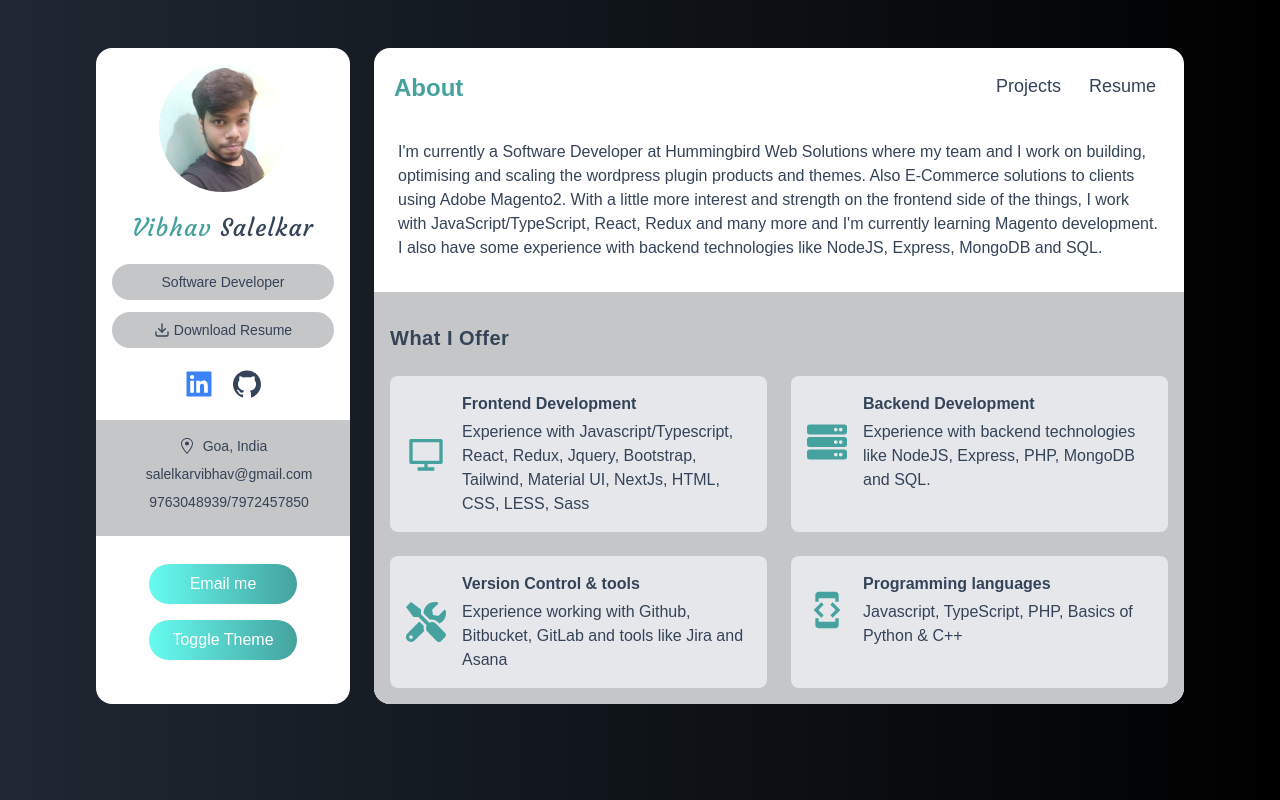
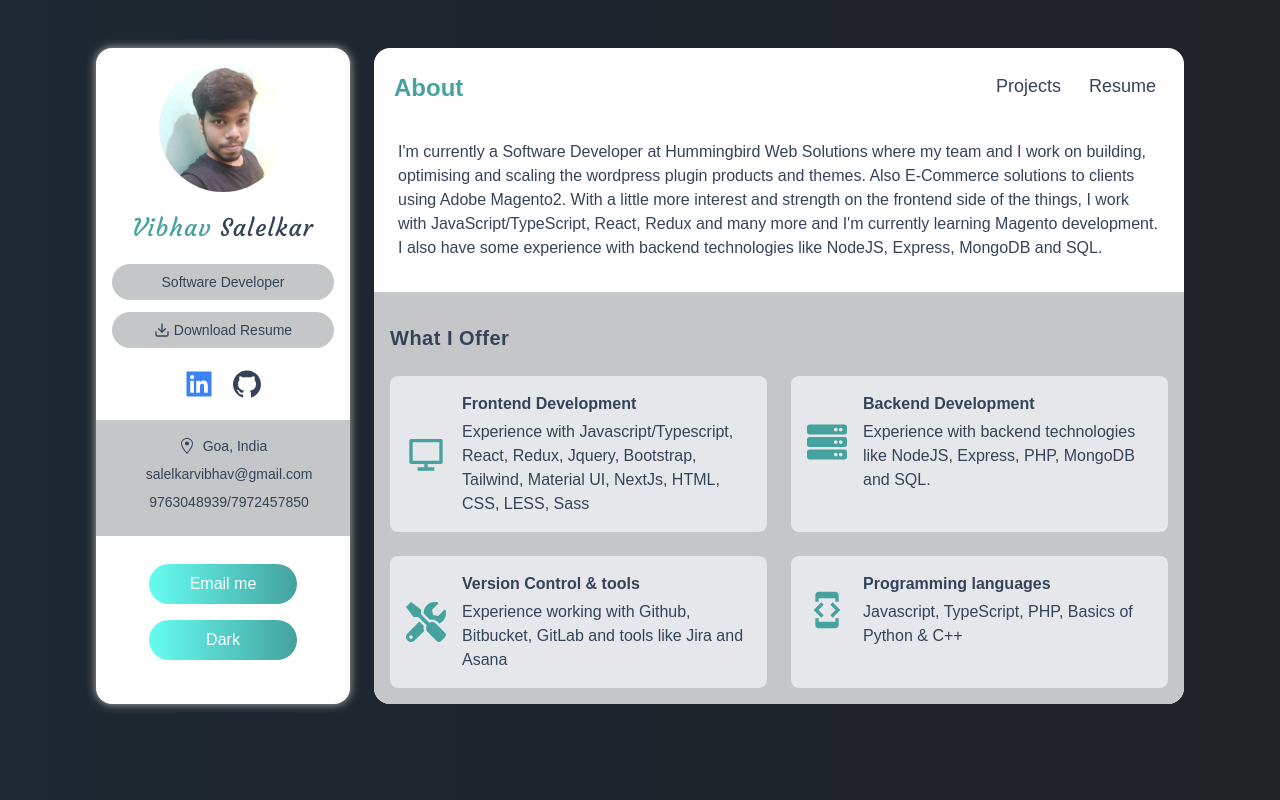
Before and after one commit to Vibhav-Salelkar/personal-portfolio, a Next.js app: page / in a window 1280 px wide. Built offline with nearby package versions, Linux system fonts and the light colour scheme.

Commit message:
feat: light/dark theme functionality

```diff
--- a/components/ExperienceCard/EdExperienceCard.tsx
+++ b/components/ExperienceCard/EdExperienceCard.tsx
@@ -5,11 +5,11 @@ const ExperienceCard: FunctionComponent<{
   experience: IExperience;
 }> = ({ experience: { title, subtitle, score } }) => {
   return (
-    <div className="mb-6 bg-gray-100">
+    <div className="mb-6 bg-gray-100 dark:bg-dark-200">
       <div className="px-4 py-3">
         <h5 className="my-2 font-bold text-md">{title}</h5>
         <p className="font-semibold text-blue-400 text-md ">{subtitle}</p>
-        <p className="mt-1 text-sm text-gray-600">{score}</p>
+        <p className="mt-1 text-sm text-gray-600 dark:text-gray-300">{score}</p>
       </div>
     </div>
   );
--- a/components/ExperienceCard/WorkExperienceCard.tsx
+++ b/components/ExperienceCard/WorkExperienceCard.tsx
@@ -5,7 +5,7 @@ const WorkExperienceCard: FunctionComponent<{
   experience: IWorkExperience;
 }> = ({ experience: { title, subtitle, url, tenure, about } }) => {
   return (
-    <div className="mb-6 bg-gray-100">
+    <div className="mb-6 bg-gray-100 dark:bg-dark-200">
       <div className="px-4 py-3">
         <h5 className="my-2 font-bold text-md">{title}</h5>
         <a
@@ -15,7 +15,7 @@ const WorkExperienceCard: FunctionComponent<{
         >
           {subtitle}
         </a>
-        <p className="mt-1 text-sm text-gray-600">{tenure}</p>
+        <p className="mt-1 text-sm text-gray-600 dark:text-gray-300">{tenure}</p>
         <p className="mt-3 text-sm">{about}</p>
       </div>
     </div>
--- a/components/Sidebar/About/About.tsx
+++ b/components/Sidebar/About/About.tsx
@@ -6,11 +6,11 @@ export default function About() {
       <h3 className="my-5 text-2xl font-medium tracking-wider target font-Courgette">
         <span className="text-vstext2">Vibhav</span> Salelkar
       </h3>
-      <p className="px-2 py-2 my-3 text-sm rounded-full bg-vspanel">
+      <p className="px-2 py-2 my-3 text-sm rounded-full bg-vspanel dark:bg-dark-200">
         Software Developer
       </p>
       <a
-        className="flex items-center justify-center px-2 py-2 my-3 text-sm rounded-full bg-vspanel"
+        className="flex items-center justify-center px-2 py-2 my-3 text-sm rounded-full bg-vspanel dark:bg-dark-200"
         href=""
         download=""
       >
--- a/components/Sidebar/Contact/Contact.tsx
+++ b/components/Sidebar/Contact/Contact.tsx
@@ -13,7 +13,7 @@ export default function Contact() {
         </a>
       </div>
       <div
-        className="py-4 my-5 text-sm bg-vspanel"
+        className="py-4 my-5 text-sm bg-vspanel dark:bg-dark-200"
         style={{ marginLeft: "-1rem", marginRight: "-1rem" }}
       >
         <div className="flex items-center justify-center space-x-2">
--- a/components/Sidebar/Sidebar.tsx
+++ b/components/Sidebar/Sidebar.tsx
@@ -2,11 +2,21 @@ import Button from "../Button/Button";
 import Avatar from "./Avatar/Avatar";
 import Contact from "./Contact/Contact";
 import About from "./About/About";
+import {useTheme} from "next-themes";
+import { useState } from "react";
 
 const Sidebar = () => {
 
+  const [mode, setMode] =useState('Dark');
+  const {theme, setTheme} = useTheme();
+
   const emailOnClick = () => {
     window.open("mailto: salelkarvibhav@gmail.com")
+  }
+
+  const handleToggle = () => {
+    setTheme(theme==='light'?'dark':'light');
+    setMode(mode==='Light'? 'Dark' : 'Light');
   }
 
   return (
@@ -15,7 +25,7 @@ const Sidebar = () => {
       <About/>
       <Contact/>
       <Button name="Email me" btnFunctionality={emailOnClick}/>
-      <Button name="Toggle Theme"/>
+      <Button name={mode} btnFunctionality={handleToggle}/>
     </div>
   );
 };
--- a/package.json
+++ b/package.json
@@ -9,6 +9,7 @@
   },
   "dependencies": {
     "next": "12.0.7",
+    "next-themes": "0.0.15",
     "react": "17.0.2",
     "react-dom": "17.0.2",
     "react-icons": "^4.3.1"
--- a/pages/_app.tsx
+++ b/pages/_app.tsx
@@ -1,18 +1,21 @@
 import "../styles/globals.css";
 import Sidebar from "../components/Sidebar/Sidebar";
 import Navbar from "../components/Navbar/Navbar";
+import {ThemeProvider} from "next-themes";
 
 function MyApp({ Component, pageProps }) {
   return (
+    <ThemeProvider attribute="class">
       <div className="grid grid-cols-12 gap-6 px-5 my-12 sm:px-20 md:px-24 lg:px-22">
-      <div className="col-span-12 p-4 text-center bg-white lg:col-span-3 rounded-2xl">
+        <div className="col-span-12 p-4 text-center bg-white shadow-vs-light dark:shadow-vs-dark dark:bg-dark-500 lg:col-span-3 rounded-2xl">
           <Sidebar/>
         </div>
-      <div className="flex flex-col col-span-12 overflow-hidden bg-white lg:col-span-9 rounded-2xl">
+        <div className="flex flex-col col-span-12 overflow-hidden bg-white lg:col-span-9 rounded-2xl dark:bg-dark-500">
           <Navbar/>
           <Component {...pageProps} />
         </div>
       </div>
+    </ThemeProvider>
   );
 }
 
--- a/pages/_document.tsx
+++ b/pages/_document.tsx
@@ -12,7 +12,7 @@ class MyDocument extends Document {
             rel="stylesheet"
           />
         </Head>
-        <body className="bg-gradient-to-r from-vsback to vs-back2">
+        <body className="bg-gradient-to-r from-vsback to vs-back2 dark:from-dark-500 dark: to-dark-700 dark:text-white">
           <Main />
           <NextScript />
         </body>
--- a/pages/index.tsx
+++ b/pages/index.tsx
@@ -8,11 +8,11 @@ const index = () => {
       <h5 className="my-2 font-medium ">
         I'm currently a Software Developer at Hummingbird Web Solutions where my team and I work on building, optimising and scaling the wordpress plugin products and themes. Also E-Commerce solutions to clients using Adobe Magento2. With a little more interest and strength on the frontend side of the things, I work with JavaScript/TypeScript, React, Redux and many more and I'm currently learning Magento development. I also have some experience with backend technologies like NodeJS, Express, MongoDB and SQL.
       </h5>
-      <div className="flex-grow p-4 mt-6 bg-vspanel" style={{marginLeft: '-1.5rem', marginRight: '-1.5rem'}}>
+      <div className="flex-grow p-4 mt-6 bg-vspanel dark:bg-dark-100" style={{marginLeft: '-1.5rem', marginRight: '-1.5rem'}}>
         <h6 className="mt-4 mb-6 text-xl font-bold tracking-wide">What I Offer</h6>
         <div className="grid gap-6 lg:grid-cols-2">
           {skills.map((skill) => {
-            return <div className="bg-gray-200 rounded-lg lg:col-span-1">
+            return <div className="bg-gray-200 rounded-lg dark:bg-dark-200 lg:col-span-1">
                <SkillCard skill={skill} />
             </div>
           })}
--- a/tailwind.config.js
+++ b/tailwind.config.js
@@ -3,9 +3,14 @@ module.exports = {
     "./pages/**/*.tsx",
     "./components/**/*.tsx",
   ],
+  darkMode: "class",
   theme: {
     fontFamily: {
       'Courgette': ['Courgette','cursive'],
+    },
+    boxShadow: {
+      'vs-light': "0 0 10px #b5b3b3",
+      'vs-dark': "5px 5px 10px #0a0c0e, -5px -5px 10px #14161c"
     },
     extend: {
       colors: {
@@ -23,9 +28,22 @@ module.exports = {
         },
         vspanel: {
           DEFAULT: '#c5c6c7',
+        },
+        dark: {
+          DEFAULT: "#010101",
+          100: "#0a0b1e",
+          200: "#16181d",
+          300: "#16181d",
+          500: "#0f1115",
+          700: "#202125",
         }
       }
     },
   },
+  variants: {
+    extend: {
+      boxShadow: ['dark']
+    }
+  },
   plugins: [],
 }
```
Also changed, not shown: 1 other file (tests, documents, lock files or other folders). Lines whose indentation alone changed are shown as unchanged.
